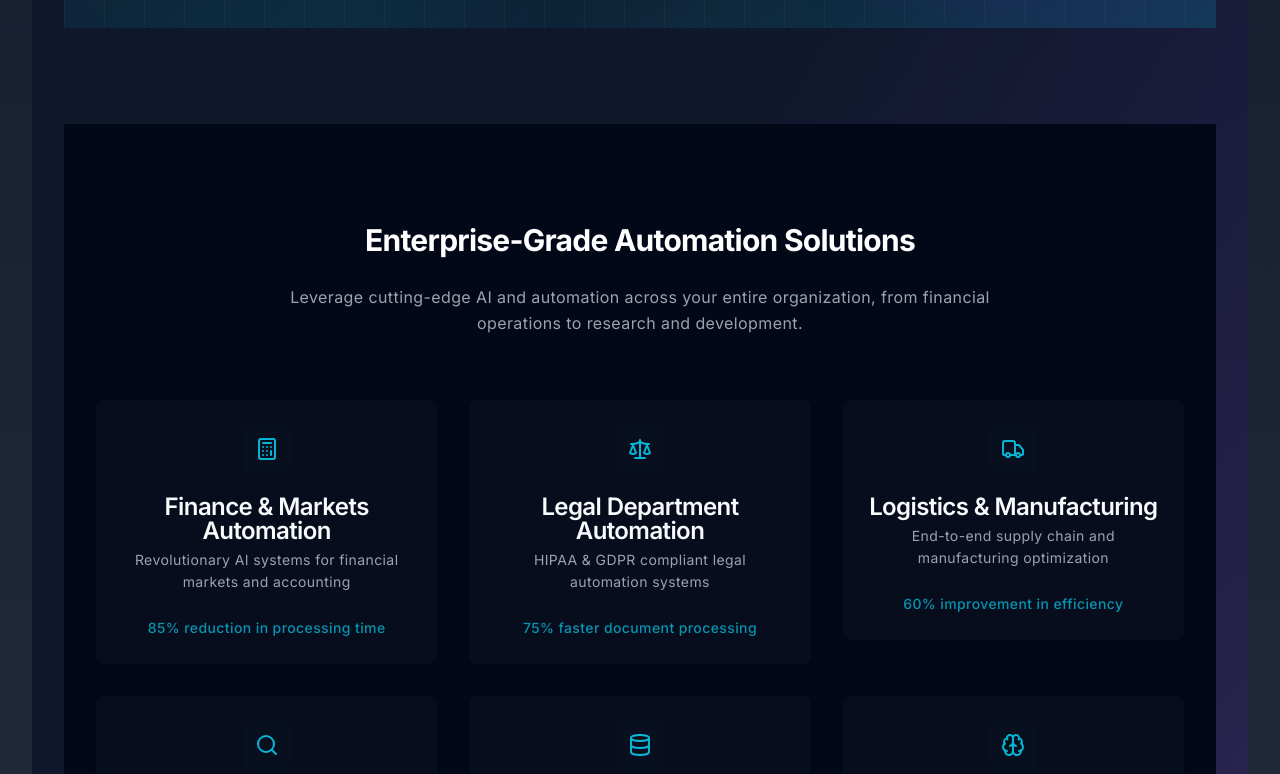
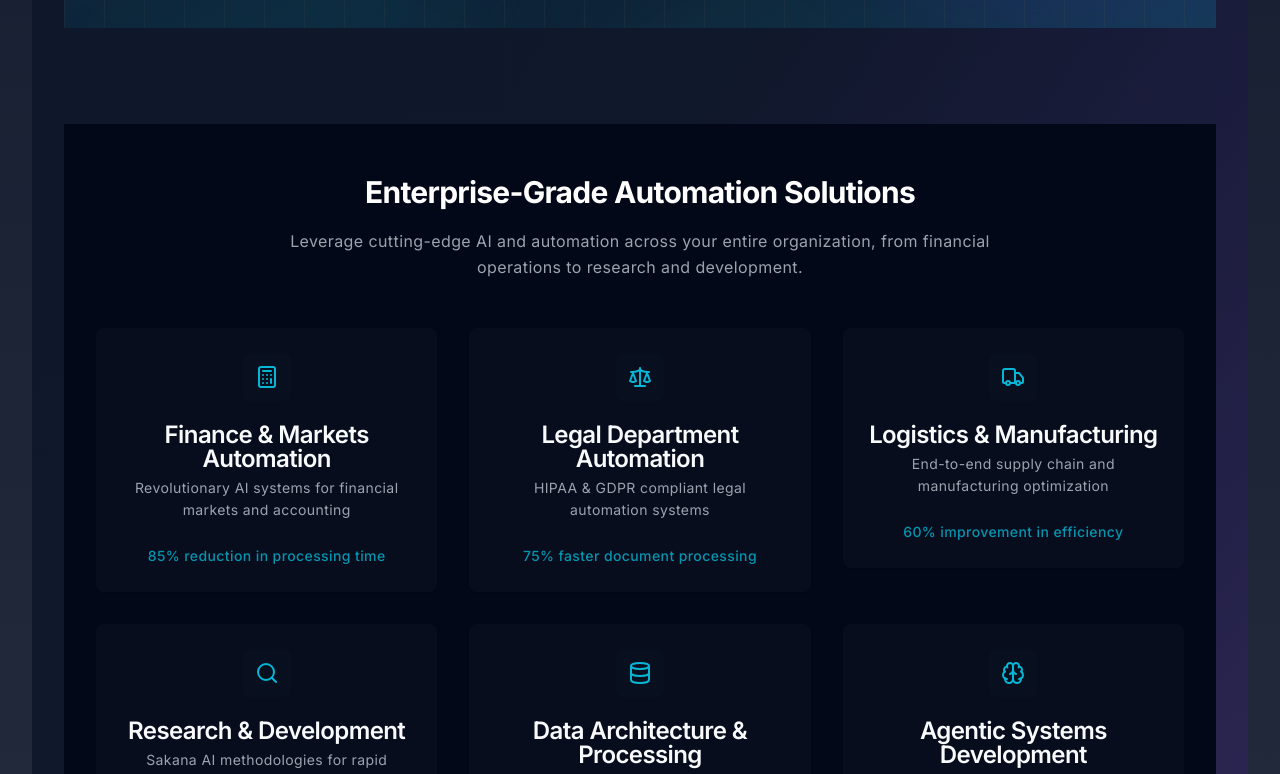
Before and after one commit to TheActualizer/makeithappen, a React (Vite) app: page / in a window 1280 px wide. Shown: the part 820-1594 px from the top of the page. Built offline with nearby package versions, Linux system fonts and the light colour scheme.

Commit message:
Shorten spacing in ServicesShowcase
Reduced the space above the "Enterprise-Grade Automation Solutions" heading in the ServicesShowcase component to improve layout and visual consistency.
[skip gpt_engineer]

```diff
--- a/src/components/ServicesShowcase.tsx
+++ b/src/components/ServicesShowcase.tsx
@@ -170,10 +170,10 @@ export const ServicesShowcase = () => {
   const navigate = useNavigate();
 
   return (
-    <section className="py-24 px-4 md:px-6 lg:px-8 bg-background relative" id="services">
+    <section className="py-12 px-4 md:px-6 lg:px-8 bg-background relative" id="services">
       <div className="max-w-7xl mx-auto">
-        <div className="text-center mb-16">
-          <h2 className="text-3xl font-bold tracking-tight text-white mb-6">
+        <div className="text-center mb-12">
+          <h2 className="text-3xl font-bold tracking-tight text-white mb-4">
             Enterprise-Grade Automation Solutions
           </h2>
           <p className="text-gray-400 max-w-3xl mx-auto">
```
